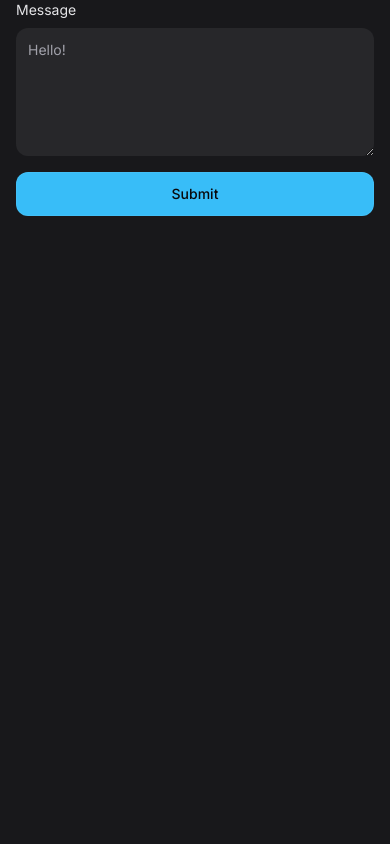
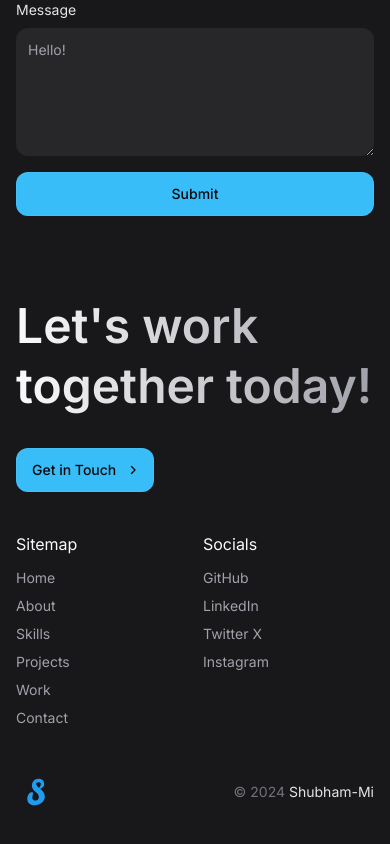
Before and after one commit to Shubham-Mi/shubham-mittal, a React (Vite) app: page / in a window 390 px wide. Shown: the part 6550-7394 px from the top of the page. Before the commit the page ends 6766 px from the top, so only its background shows below. Built offline with nearby package versions, Linux system fonts and the light colour scheme.

Commit message:
added footer

```diff
--- a/src/App.jsx
+++ b/src/App.jsx
@@ -12,6 +12,7 @@
 import Skills from "./components/Skills";
 import Projects from "./components/Projects";
 import Contact from "./components/Contact";
+import Footer from "./components/Footer";
 
 const App = () => {
   return (
@@ -24,6 +25,7 @@
         <Projects />
         <Contact />
       </main>
+      <Footer />
     </>
   );
 };
--- /dev/null
+++ b/src/components/Footer.jsx
@@ -0,0 +1,124 @@
+/**
+ * @copyright 2024 Shubham-Mi
+ * @license Apache-2.0
+ */
+
+/**
+ * Components
+ */
+import { ButtonPrimary } from "./Button";
+
+const sitemap = [
+  {
+    label: "Home",
+    href: "#home",
+  },
+  {
+    label: "About",
+    href: "#about",
+  },
+  {
+    label: "Skills",
+    href: "#skills",
+  },
+  {
+    label: "Projects",
+    href: "#projects",
+  },
+  {
+    label: "Work",
+    href: "#work",
+  },
+  {
+    label: "Contact",
+    href: "#contact",
+  },
+];
+
+const socials = [
+  {
+    label: "GitHub",
+    href: "https://www.github.com/Shubham-Mi",
+  },
+  {
+    label: "LinkedIn",
+    href: "https://www.linkedin.com/in/shubham-mittal-701220193/",
+  },
+  {
+    label: "Twitter X",
+    href: "https://x.com/_Shubham_Mi",
+  },
+  {
+    label: "Instagram",
+    href: "https://www.instagram.com/shubham_m1/",
+  },
+];
+
+const Footer = () => {
+  return (
+    <footer className="section">
+      <div className="container">
+        <div className="lg:grid lg:grid-cols-2">
+          <div className="mb-10">
+            <h2 className="headline-1 mb-8 lg:max-w-[12ch]">
+              Let&apos;s work together today!
+            </h2>
+            <ButtonPrimary
+              href="mailto:shubham.mitt112@gmail.com"
+              label="Get in Touch"
+              icon="chevron_right"
+            />
+          </div>
+          <div className="grid grid-cols-2 gap-4 lg:pl-20">
+            <div className="">
+              <p className="mb-2">Sitemap</p>
+              <ul className="">
+                {sitemap.map((item, index) => (
+                  <li key={index}>
+                    <a
+                      href={item.href}
+                      className="block text-sm text-zinc-400 py-1 transition-colors hover:text-zinc-200"
+                    >
+                      {item.label}
+                    </a>
+                  </li>
+                ))}
+              </ul>
+            </div>
+            <div className="">
+              <p className="mb-2">Socials</p>
+              <ul className="">
+                {socials.map((item, index) => (
+                  <li key={index}>
+                    <a
+                      href={item.href}
+                      className="block text-sm text-zinc-400 py-1 transition-colors hover:text-zinc-200"
+                    >
+                      {item.label}
+                    </a>
+                  </li>
+                ))}
+              </ul>
+            </div>
+          </div>
+        </div>
+        <div className="flex items-center justify-between pt-10 mb-8">
+          <a href="" className="">
+            <img
+              src="/images/Logo.svg"
+              width={40}
+              height={40}
+              alt="Logo"
+              className=""
+            />
+          </a>
+          <p className="text-zinc-500 text-sm">
+            &copy; 2024 <span className="text-zinc-200">Shubham-Mi</span>
+          </p>
+        </div>
+      </div>
+    </footer>
+  );
+};
+
+export default Footer;
```
